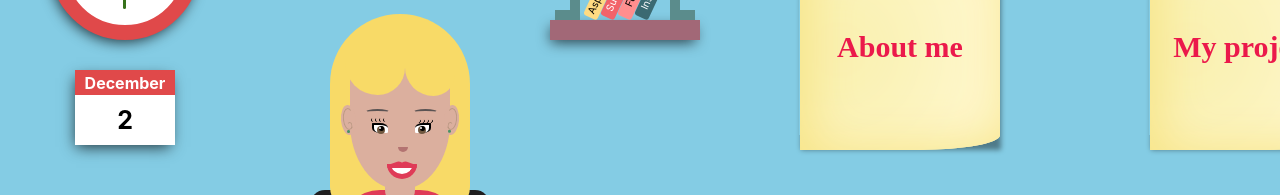
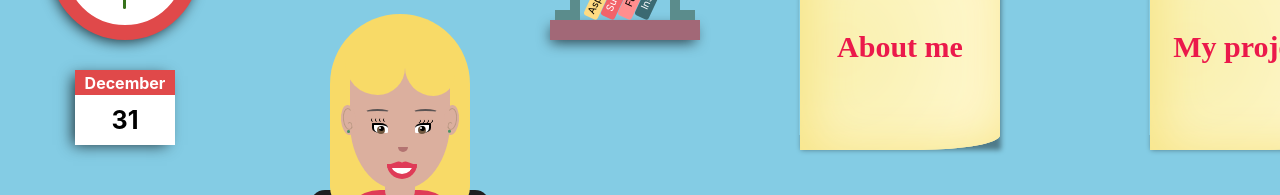
Before and after one commit to deryatanriverdi88/deryatanriverdi, a React (Create React App) app: page / in a window 1280 px wide. Shown: the part 150-345 px from the top of the page. Built offline with nearby package versions, Linux system fonts and the light colour scheme; a web font is replaced by a local one.

Commit message:
Little changes

```diff
--- a/src/App.css
+++ b/src/App.css
@@ -88,9 +88,9 @@ box-shadow: -2px 5px 14px -3px rgba(0,0,0,0.75);
   position: absolute;
   top: 220px;
   left: 75px;
-  -webkit-box-shadow: -2px 5px 14px -3px rgba(0,0,0,0.75);
--moz-box-shadow: -2px 5px 14px -3px rgba(0,0,0,0.75);
-box-shadow: -2px 5px 14px -3px rgba(0,0,0,0.75);
+  -webkit-box-shadow: -5px 3px 14px -3px rgba(0,0,0,0.75);
+-moz-box-shadow: -5px 3px 14px -3px rgba(0,0,0,0.75);
+box-shadow: -5px 3px 14px -3px rgba(0,0,0,0.75);
 }
 
 .month{
@@ -142,6 +142,7 @@ box-shadow: -2px 5px 14px -3px rgba(0,0,0,0.75);
  writing-mode: vertical-lr;
  font-size: 10px;
  padding-left: 3px;
+
 }
 
 .book ul li:nth-child(2){
--- a/src/App.js
+++ b/src/App.js
@@ -14,7 +14,7 @@ class App extends React.Component {
 
   state = {
     date: new Date().getMonth(),
-    day: new Date().getDay(),
+    day: new Date().getDate(),
     month: "",
     bio: false,
     project: false,
```
